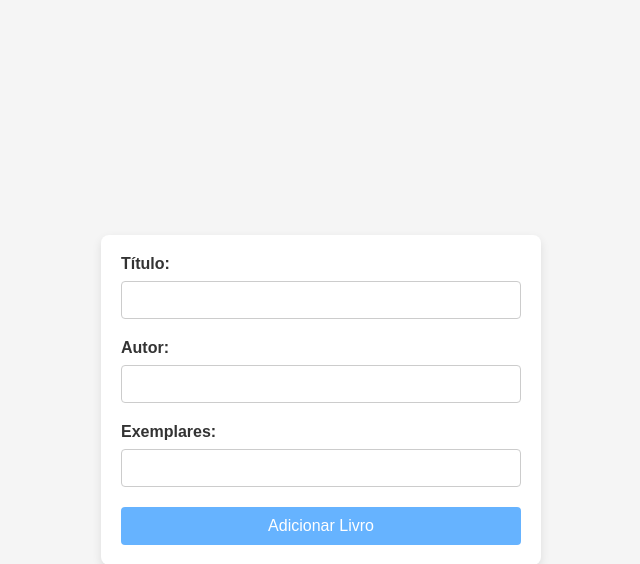
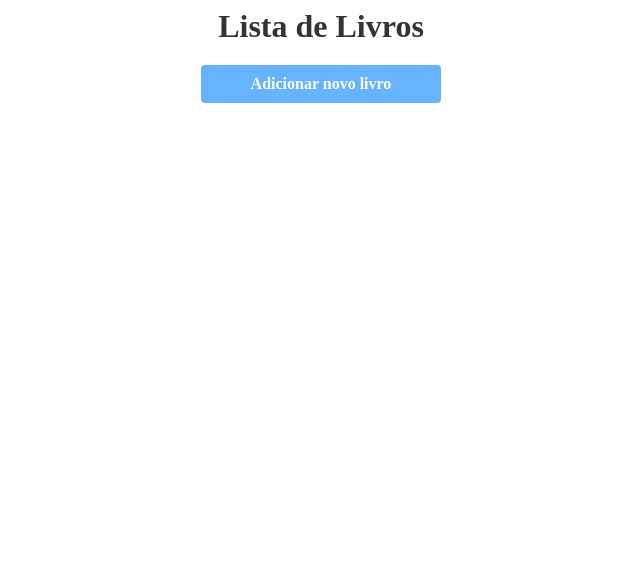
Before and after one commit to paulohenrif/Biblioteca, a Django app: page / in a window 1280 px wide. Shown: the top 564 px of the page, without its empty margins (319-959 px from the left). Run offline with Django 4.2, Linux system fonts and the light colour scheme; data that the repository does not hold is empty.

Commit message:
commit: listagem de livros

```diff
--- /dev/null
+++ b/biblioteca/static/css/lista_l.css
@@ -0,0 +1,67 @@
+h1 {
+    text-align: center;
+    font-size: 2rem;
+    color: #333;
+    margin-bottom: 20px;
+}
+ul {
+    list-style-type: none;
+    padding: 0;
+    max-width: 600px;
+    margin: 0 auto;
+}
+li {
+    background-color: #fff;
+    padding: 15px;
+    margin: 10px 0;
+    border-radius: 8px;
+    box-shadow: 0 4px 8px rgba(0, 0, 0, 0.1);
+    display: flex;
+    justify-content: center;
+    align-items: center;
+}
+li:hover {
+    background-color: #f0f8ff;
+}
+li a {
+    text-decoration: none;
+    color: #66b3ff;
+    font-weight: bold;
+    padding: 8px 12px;
+    border-radius: 4px;
+    transition: background-color 0.3s ease;
+}
+li a:hover {
+    background-color: #005bb5;
+    color: #fff;
+}
+a {
+    display: block;
+    text-align: center;
+    background-color: #66b3ff;
+    color: #fff;
+    padding: 10px 20px;
+    border-radius: 4px;
+    text-decoration: none;
+    font-size: 1rem;
+    font-weight: bold;
+    margin-top: 20px;
+    max-width: 200px;
+    margin: auto;
+}
+a:hover {
+    background-color: #005bb5;
+}
+
+@media (max-width: 600px) {
+    li {
+        flex-direction: column;
+        align-items: center;
+    }
+
+    li a {
+        margin-top: 10px;
+        width: 100%;
+        text-align: center;
+    }
+}
--- a/biblioteca/templates/adicionar_livro.html
+++ b/biblioteca/templates/adicionar_livro.html
@@ -1,7 +1,7 @@
 {% load static %}
 
 {% block style %}
-    <link rel="stylesheet" href="{% static "css/style.css" %}">
+    <link rel="stylesheet" href="{% static "css/add_l.css" %}">
 {% endblock style %}
 
 <form method="post" id="form">
--- a/biblioteca/templates/lista_livros.html
+++ b/biblioteca/templates/lista_livros.html
@@ -0,0 +1,17 @@
+{% load static %}
+
+{% block style %}
+    <link rel="stylesheet" href="{% static "css/lista_l.css" %}">
+{% endblock style %}
+
+<h1>Lista de Livros</h1>
+<ul>
+    {% for livro in livros %}
+    <li>
+        {{ livro.titulo }} - {{ livro.status }}
+        <a href="{% url 'registrar_emprestimo' livro.id %}">Emprestar</a>
+    </li>
+
+    {% endfor %}
+</ul>
+<a href="{% url 'adicionar_livro' %}">Adicionar novo livro</a>
--- a/biblioteca/templates/registrar_emprestimo.html
+++ b/biblioteca/templates/registrar_emprestimo.html
@@ -0,0 +1 @@
+<h1>Emprestimo registrado</h1>
--- a/biblioteca/views.py
+++ b/biblioteca/views.py
@@ -1,4 +1,23 @@
-from django.shortcuts import render
+from django.shortcuts import render, redirect
+from biblioteca.models import Livro, Emprestimo
 
 def adicionar_livro(request):
+    if request.method == 'POST':
+        titulo = request.POST.get('titulo')
+        autor = request.POST.get('autor')
+        exemplares = request.POST.get('exemplares')
+        Livro.objects.create(titulo=titulo, autor=autor, exemplares=exemplares, status='disponível')
+        return redirect('lista_livros')
     return render(request, 'adicionar_livro.html')
+
+def registrar_emprestimo(request, livro_id):
+    livro = Livro.objects.get(id=livro_id)
+    if livro.status == 'disponível':
+        livro.status = 'emprestado'
+        Emprestimo.objects.create(livro=livro)
+        livro.save()
+    return redirect('lista_livros')
+
+def lista_livros(request):
+    livros = Livro.objects.all()
+    return render(request, 'lista_livros.html', {'livros': livros})
--- a/setup/urls.py
+++ b/setup/urls.py
@@ -1,8 +1,10 @@
 from django.contrib import admin
 from django.urls import path, include
-from biblioteca.views import adicionar_livro
+from biblioteca.views import adicionar_livro, lista_livros, registrar_emprestimo
 
 urlpatterns = [
     path('admin/', admin.site.urls),
-    path('', adicionar_livro)
+    path('adicionar_livro/', adicionar_livro, name='adicionar_livro'),
+    path('', lista_livros, name='lista_livros'),
+    path('emprestimo/<int:livro_id>/', registrar_emprestimo, name='registrar_emprestimo'),
 ]
```
Also changed, not shown: biblioteca/models.py (+2 -5 lines), biblioteca/migrations/0001_initial.py, biblioteca/static/css/add_l.css (renamed from biblioteca/static/css/style.css), db.sqlite3.
